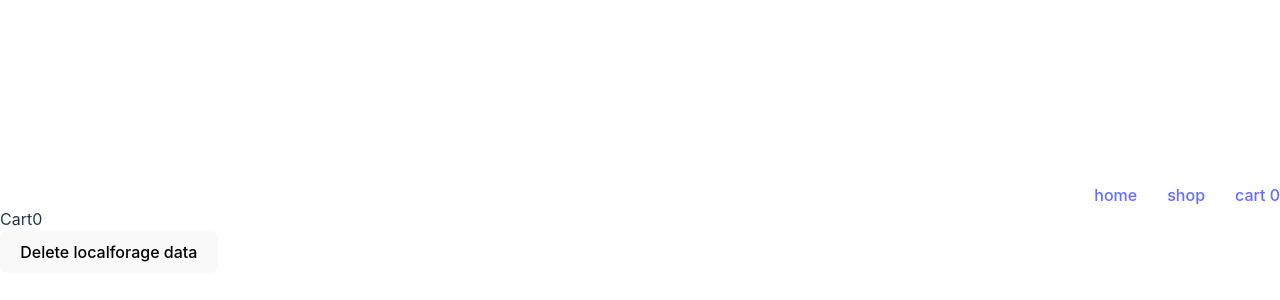
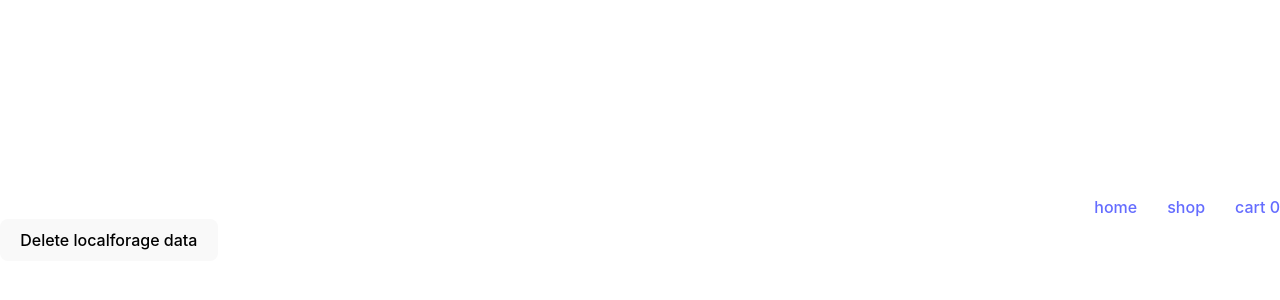
Before and after one commit to CTSDM/odin-shopping-cart, a React (Vite) app: page /cart in a window 1280 px wide. Shown: the part 172-472 px from the top of the page. Built offline with nearby package versions, Linux system fonts and the light colour scheme.

Commit message:
Add a basic cart page
At this point besides the styling, the functionality is implemented.

```diff
--- /dev/null
+++ b/src/components/CardCheckout.jsx
@@ -0,0 +1,17 @@
+import "./cards.css";
+
+function CardCheckout({ item }) {
+    return (
+        <div className="card">
+            <div>{item.title}</div>
+            <img
+                width={"100px"}
+                src={item.image}
+                alt={`Image of: ${item.title}`}
+            />
+            <div>Items: {item.count}</div>
+        </div>
+    );
+}
+
+export default CardCheckout;
--- a/src/routes/Cart.jsx
+++ b/src/routes/Cart.jsx
@@ -1,12 +1,17 @@
-import { useState, useEffect } from "react";
+import { useOutletContext } from "react-router-dom";
+import CardCheckout from "../components/CardCheckout";
 
-function Cart({ updating }) {
-    const [itemNumber, setItemNumber] = useState(0);
-    useEffect(() => {
-        if (updating === true) setItemNumber(setItemNumber + 1);
-    }, [updating]);
-
-    return <div>Cart{itemNumber}</div>;
+function Cart() {
+    const [products] = useOutletContext();
+    return (
+        <>
+            {products.map((product) =>
+                product.count ? (
+                    <CardCheckout key={product.id} item={product} />
+                ) : null,
+            )}
+        </>
+    );
 }
 
 export default Cart;
```
